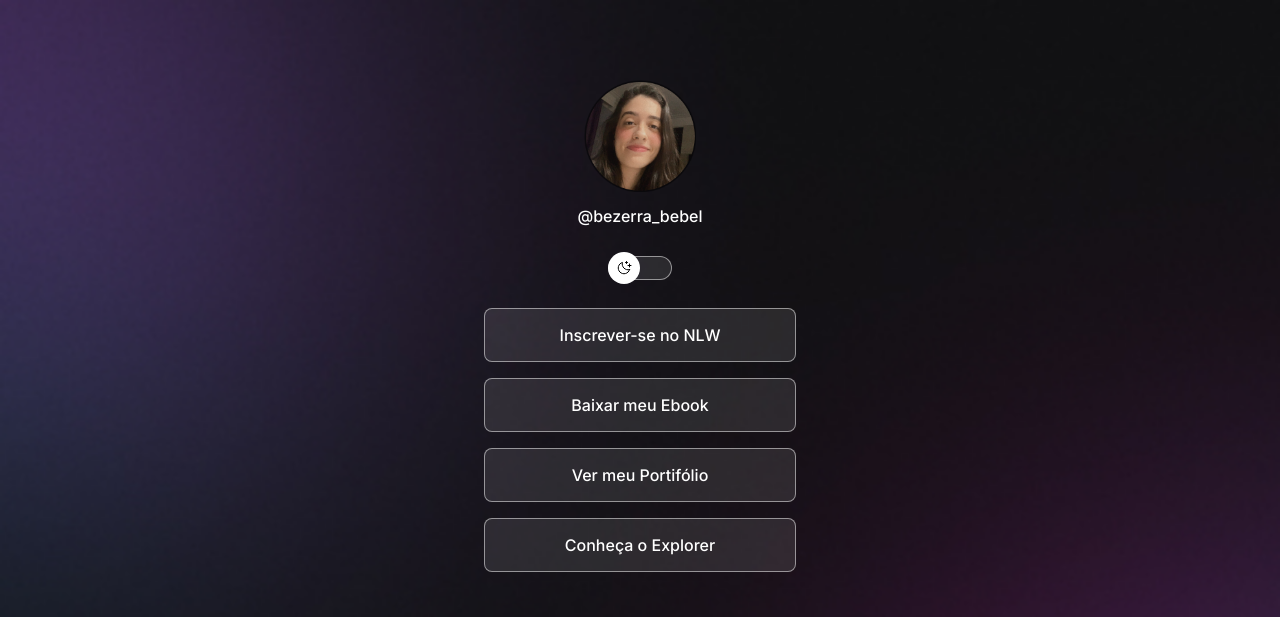
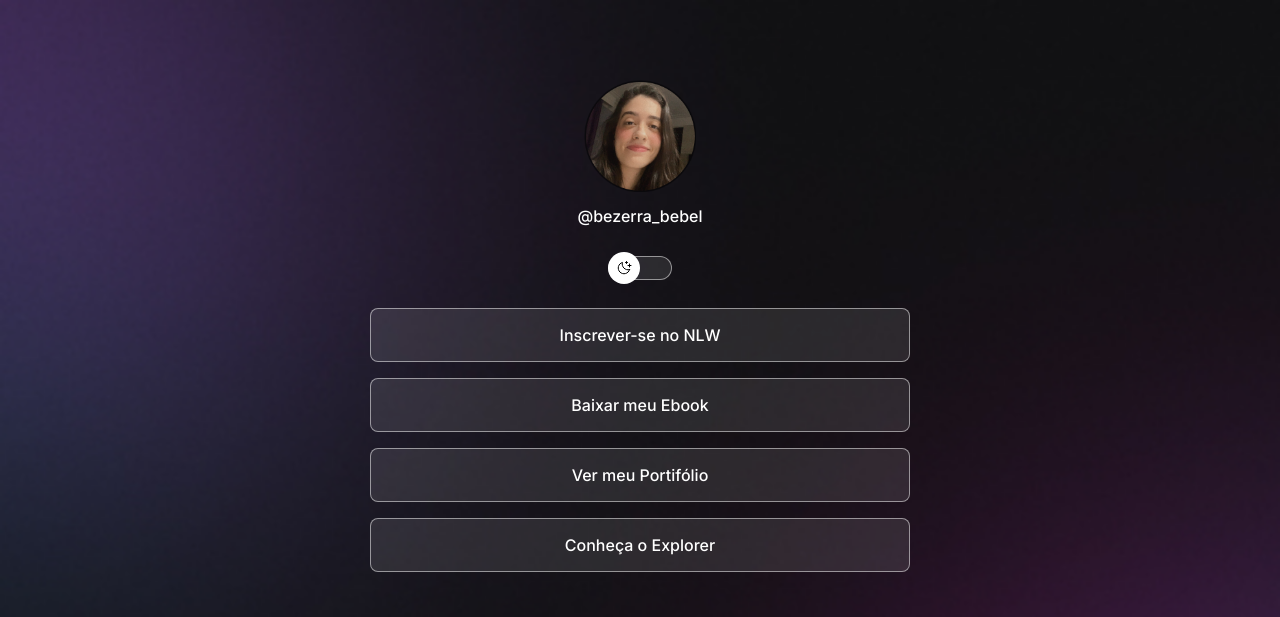
Before and after one commit to MIBAlbuquerque/projetoRocketseat, a plain HTML site: page index.html in a window 1280 px wide. Shown: the top 617 px of the page. Drawn offline with nearby package versions, Linux system fonts and the light colour scheme.

Commit message:
adjust container width

```diff
--- a/style.css
+++ b/style.css
@@ -4,7 +4,7 @@
   box-sizing: border-box;
 }
 
-:root{
+:root {
   --text-color: white;
   --background-mode: url(./assets/bg-mobile.jpg);
   --stroke-color: rgba(255, 255, 255, 0.5);
@@ -13,7 +13,7 @@
   --highlight-color: rgba(255, 255, 255, 0.2);
   --switch-bg-url: url(./assets/moon-stars.svg);
 }
-.light{
+.light {
   --text-color: black;
   --background-mode: url(./assets/bg-mobile-light.jpg);
   --stroke-color: rgba(0, 0, 0, 0.5);
@@ -32,7 +32,8 @@ body * {
 }
 
 #container {
-  width: 360px;
+  width: 100%;
+  max-width: 588px;
   margin: 56px auto 0px;
   padding: 0 24px;
 }
@@ -52,12 +53,12 @@ body * {
   margin-top: 8px;
 }
 /* Switch */
-#switch{
+#switch {
   position: relative;
   width: 64px;
   margin: 4px auto;
 }
-#switch button{
+#switch button {
   width: 32px;
   height: 32px;
   background: white var(--switch-bg-url) no-repeat center;
@@ -123,12 +124,12 @@ ul li a:hover {
   justify-content: center;
 }
 
-#sociallinks a{
+#sociallinks a {
   display: flex;
   align-items: center;
   justify-content: center;
   padding: 16px;
-  transition: background .2s;
+  transition: background 0.2s;
   border-radius: 50%;
 }
 
```
Lines whose indentation alone changed are shown as unchanged.
